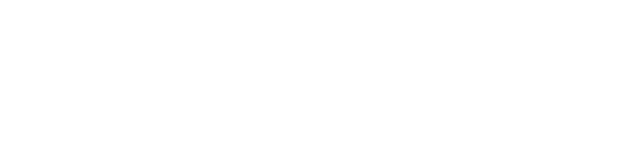
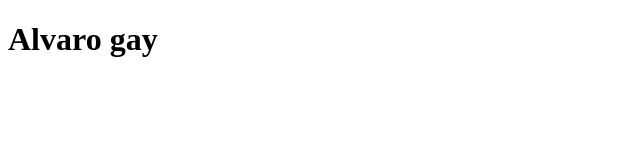
Before and after one commit to newh17/projecteLlenguatgesEquip4, a plain HTML site: page index.html in a window 1280 px wide. Shown: the whole page, without its empty margins (0-640 px from the left). Drawn offline with Linux system fonts and the light colour scheme.

Commit message:
Cambios de h1

```diff
--- a/index.html
+++ b/index.html
@@ -6,6 +6,6 @@
     <title>Document</title>
 </head>
 <body>
-
+    <h1>Alvaro gay</h1>
 </body>
 </html>
```
